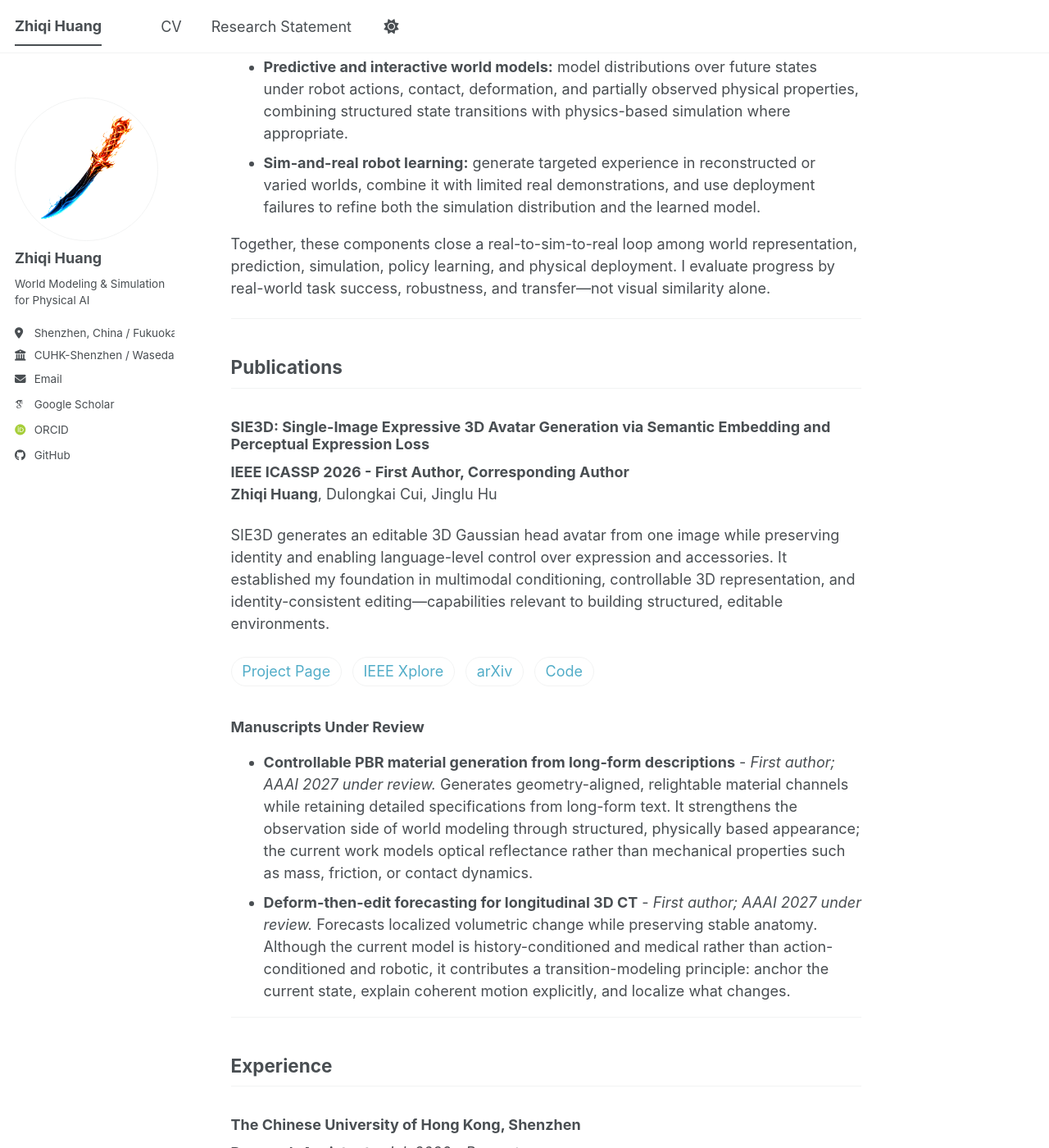
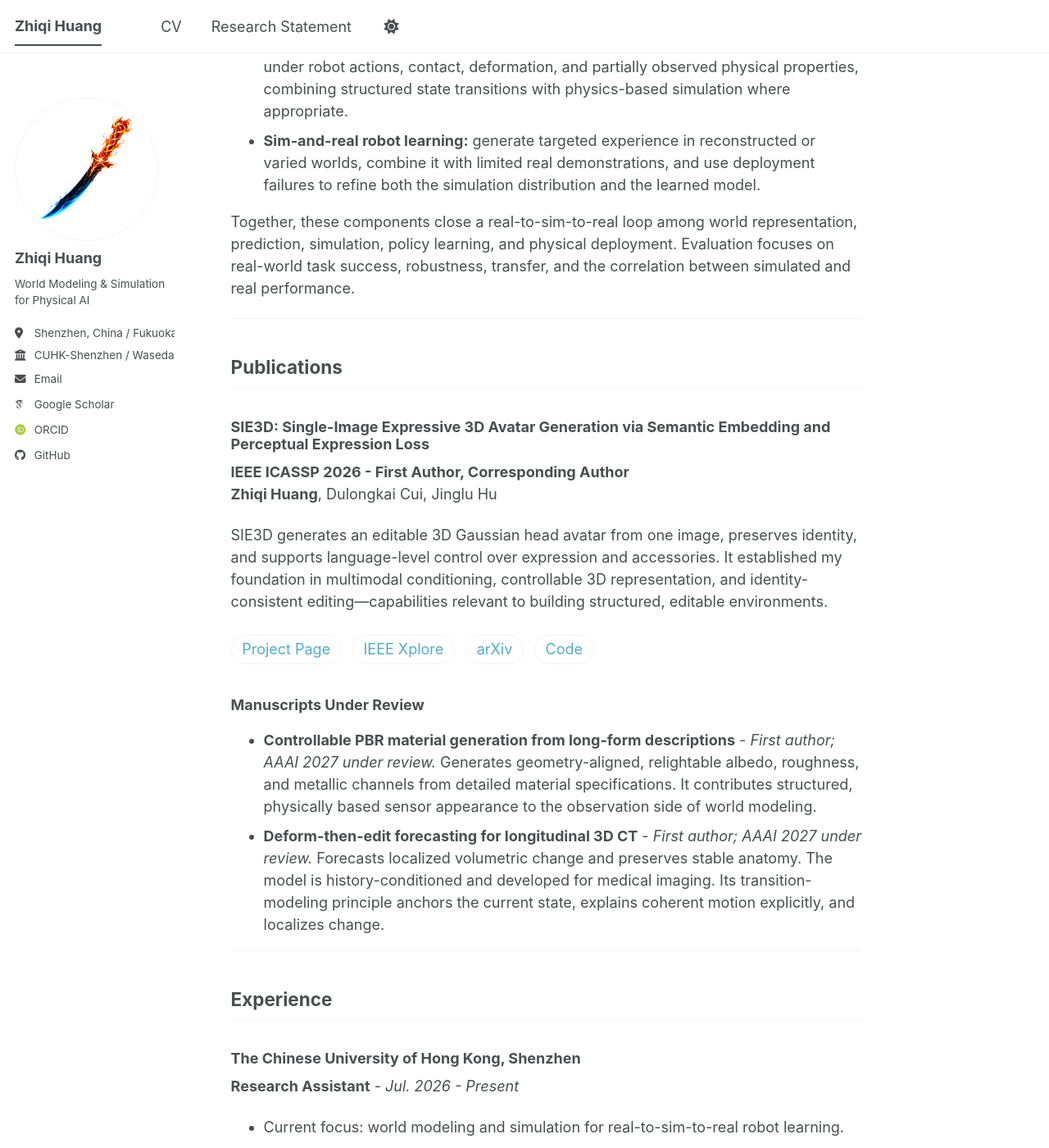
Before and after one commit to huang-zhiqi/huang-zhiqi.github.io, a Jekyll site: the page built from _pages/about.md, in a window 1280 px wide and 1400 px high, scrolled down 1251 px. Shown: the whole window at 82% size. Built offline with Jekyll 4.4.1, drawn with Linux system fonts in a browser that asks for light colours; some web fonts are replaced; a script bundle is joined from its source files by our own code; library files that are not in the unit come from our copies; some of the changed text lies outside the part shown.

Commit message:
修改表达，更直接简洁。

```diff
--- a/_pages/about.md
+++ b/_pages/about.md
@@ -28,13 +28,13 @@ My central question is: **what must a model of the world represent, predict, and
 
 My long-term goal is to help intelligent agents perceive, predict, and act reliably in the physical world. I focus on the **environment side of Physical AI**: constructing useful counterparts of real scenes, modeling how they evolve under action, and turning them into interactive environments for robot learning.
 
-A useful world model should be more than a visual generator. It should represent the state an agent needs to observe, predict how that state may change, and support interventions through actions. Rather than reproducing every detail, I am interested in digital cousins whose geometry, appearance, articulation, dynamics, and uncertainty are calibrated to downstream tasks. This direction connects three components:
+World models for Physical AI represent agent-relevant state, predict how it evolves under action, and provide interactive environments for learning and evaluation. I study digital cousins with task-relevant geometry, appearance, articulation, dynamics, and uncertainty. This direction has three components:
 
 * **Real-to-sim world construction:** turn images and video of a deployment environment into editable simulations with task-relevant geometry, object structure, articulation, sensor-facing appearance, and physical parameters.
 * **Predictive and interactive world models:** model distributions over future states under robot actions, contact, deformation, and partially observed physical properties, combining structured state transitions with physics-based simulation where appropriate.
 * **Sim-and-real robot learning:** generate targeted experience in reconstructed or varied worlds, combine it with limited real demonstrations, and use deployment failures to refine both the simulation distribution and the learned model.
 
-Together, these components close a real-to-sim-to-real loop among world representation, prediction, simulation, policy learning, and physical deployment. I evaluate progress by real-world task success, robustness, and transfer—not visual similarity alone.
+Together, these components close a real-to-sim-to-real loop among world representation, prediction, simulation, policy learning, and physical deployment. Evaluation focuses on real-world task success, robustness, transfer, and the correlation between simulated and real performance.
 
 ---
 
@@ -45,7 +45,7 @@ Together, these components close a real-to-sim-to-real loop among world represen
 **IEEE ICASSP 2026 - First Author, Corresponding Author**<br>
 **Zhiqi Huang**, Dulongkai Cui, Jinglu Hu
 
-SIE3D generates an editable 3D Gaussian head avatar from one image while preserving identity and enabling language-level control over expression and accessories. It established my foundation in multimodal conditioning, controllable 3D representation, and identity-consistent editing—capabilities relevant to building structured, editable environments.
+SIE3D generates an editable 3D Gaussian head avatar from one image, preserves identity, and supports language-level control over expression and accessories. It established my foundation in multimodal conditioning, controllable 3D representation, and identity-consistent editing—capabilities relevant to building structured, editable environments.
 
 <a class="pub-link" href="https://huang-zhiqi.github.io/SIE3D/">Project Page</a>
 <a class="pub-link" href="https://doi.org/10.1109/ICASSP55912.2026.11462135">IEEE Xplore</a>
@@ -54,8 +54,8 @@ SIE3D generates an editable 3D Gaussian head avatar from one image while preserv
 
 ### Manuscripts Under Review
 
-* **Controllable PBR material generation from long-form descriptions** - *First author; AAAI 2027 under review.* Generates geometry-aligned, relightable material channels while retaining detailed specifications from long-form text. It strengthens the observation side of world modeling through structured, physically based appearance; the current work models optical reflectance rather than mechanical properties such as mass, friction, or contact dynamics.
-* **Deform-then-edit forecasting for longitudinal 3D CT** - *First author; AAAI 2027 under review.* Forecasts localized volumetric change while preserving stable anatomy. Although the current model is history-conditioned and medical rather than action-conditioned and robotic, it contributes a transition-modeling principle: anchor the current state, explain coherent motion explicitly, and localize what changes.
+* **Controllable PBR material generation from long-form descriptions** - *First author; AAAI 2027 under review.* Generates geometry-aligned, relightable albedo, roughness, and metallic channels from detailed material specifications. It contributes structured, physically based sensor appearance to the observation side of world modeling.
+* **Deform-then-edit forecasting for longitudinal 3D CT** - *First author; AAAI 2027 under review.* Forecasts localized volumetric change and preserves stable anatomy. The model is history-conditioned and developed for medical imaging. Its transition-modeling principle anchors the current state, explains coherent motion explicitly, and localizes change.
 
 ---
 
```
